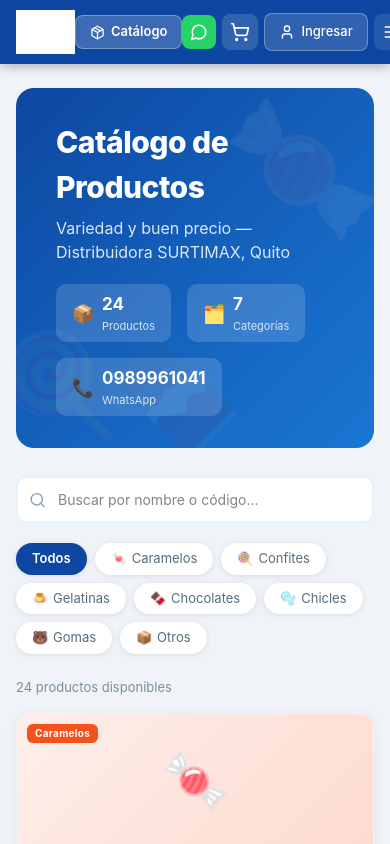
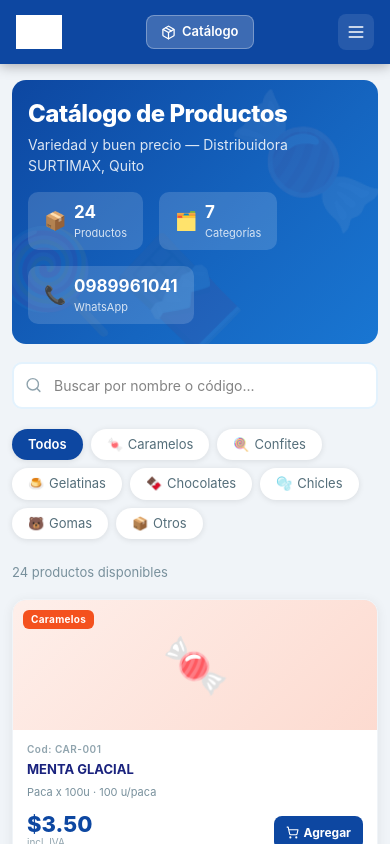
Before and after one commit to Dilankl30/SURTIMAX, a React (Vite) app: page / in a window 390 px wide. Shown: the top 844 px of the page. Built offline with nearby package versions, Linux system fonts and the light colour scheme.

Commit message:
fix: move mobile navbar actions into hamburger menu

```diff
--- a/package.json
+++ b/package.json
@@ -86,5 +86,8 @@
     "overrides": {
       "vite": "6.3.5"
     }
+  },
+  "engines": {
+    "node": "20.x"
   }
 }
--- a/src/app/components/Catalog.tsx
+++ b/src/app/components/Catalog.tsx
@@ -1,6 +1,7 @@
 import { useState, useMemo } from 'react';
 import { Search, ShoppingCart, Package } from 'lucide-react';
 import { useStore } from '../store';
+import { useIsMobile } from './ui/use-mobile';
 import type { Product } from '../store';
 
 const CAT_COLOR: Record<string, string> = {
@@ -18,6 +19,7 @@
   const [search, setSearch] = useState('');
   const [activeCategory, setActiveCategory] = useState('Todos');
   const [addedId, setAddedId] = useState<string | null>(null);
+  const isMobile = useIsMobile();
 
   const categories = useMemo(() => ['Todos', ...Array.from(new Set(products.map(p => p.category)))], [products]);
 
@@ -37,20 +39,20 @@
   const cartCount = cart.reduce((s, i) => s + i.quantity, 0);
 
   return (
-    <div style={{ maxWidth: 1280, margin: '0 auto', padding: '24px 16px' }}>
+    <div style={{ maxWidth: 1280, margin: '0 auto', padding: isMobile ? '16px 12px 90px' : '24px 16px' }}>
 
       {/* Hero */}
       <div style={{
         background: 'linear-gradient(135deg, #0D47A1 0%, #1565C0 60%, #1976D2 100%)',
-        borderRadius: 18, padding: '32px 40px', marginBottom: 28, color: 'white',
+        borderRadius: isMobile ? 14 : 18, padding: isMobile ? '20px 16px' : '32px 40px', marginBottom: isMobile ? 18 : 28, color: 'white',
         position: 'relative', overflow: 'hidden',
       }}>
         <div style={{ position: 'absolute', right: -10, top: -20, fontSize: 130, opacity: 0.08, userSelect: 'none' }}>🍬</div>
         <div style={{ position: 'absolute', right: 130, bottom: -30, fontSize: 110, opacity: 0.06, userSelect: 'none' }}>🍫</div>
         <div style={{ position: 'absolute', left: -20, bottom: -10, fontSize: 100, opacity: 0.05, userSelect: 'none' }}>🍭</div>
         <div style={{ position: 'relative', zIndex: 1 }}>
-          <h1 style={{ margin: '0 0 6px', fontSize: 30, fontWeight: 800, letterSpacing: -0.5 }}>Catálogo de Productos</h1>
-          <p style={{ margin: '0 0 20px', opacity: 0.85, fontSize: 16 }}>Variedad y buen precio — Distribuidora SURTIMAX, Quito</p>
+          <h1 style={{ margin: '0 0 6px', fontSize: isMobile ? 24 : 30, fontWeight: 800, letterSpacing: -0.5, lineHeight: 1.15 }}>Catálogo de Productos</h1>
+          <p style={{ margin: '0 0 16px', opacity: 0.85, fontSize: isMobile ? 14 : 16 }}>Variedad y buen precio — Distribuidora SURTIMAX, Quito</p>
           <div style={{ display: 'flex', gap: 16, flexWrap: 'wrap' }}>
             <HeroBadge emoji="📦" label="Productos" value={products.filter(p => p.available).length} />
             <HeroBadge emoji="🗂️" label="Categorías" value={categories.length - 1} />
@@ -108,7 +110,7 @@
           <p style={{ fontSize: 16 }}>No se encontraron productos</p>
         </div>
       ) : (
-        <div style={{ display: 'grid', gridTemplateColumns: 'repeat(auto-fill, minmax(210px, 1fr))', gap: 18 }}>
+        <div style={{ display: 'grid', gridTemplateColumns: isMobile ? '1fr' : 'repeat(auto-fill, minmax(210px, 1fr))', gap: isMobile ? 12 : 18 }}>
           {filtered.map(product => (
             <ProductCard
               key={product.id}
@@ -126,12 +128,12 @@
         <button
           onClick={() => setCartOpen(true)}
           style={{
-            position: 'fixed', bottom: 28, right: 28,
+            position: 'fixed', bottom: isMobile ? 14 : 28, right: isMobile ? 12 : 28,
             backgroundColor: '#0D47A1', color: 'white',
-            padding: '14px 22px', borderRadius: 50, border: 'none',
+            padding: isMobile ? '12px 16px' : '14px 22px', borderRadius: 50, border: 'none',
             boxShadow: '0 6px 24px rgba(13,71,161,0.45)',
             display: 'flex', alignItems: 'center', gap: 10,
-            cursor: 'pointer', zIndex: 50, fontSize: 14, fontWeight: 700,
+            cursor: 'pointer', zIndex: 50, fontSize: isMobile ? 13 : 14, fontWeight: 700, maxWidth: isMobile ? 'calc(100vw - 24px)' : undefined,
           }}
         >
           <ShoppingCart size={20} />
--- a/src/app/components/Header.tsx
+++ b/src/app/components/Header.tsx
@@ -1,18 +1,20 @@
 import { useState } from 'react';
 import { ShoppingCart, Bell, User, LogOut, Menu, X, Package, ClipboardList, LayoutDashboard, MessageCircle } from 'lucide-react';
 import { useStore } from '../store';
+import { useIsMobile } from './ui/use-mobile';
 import type { AppNotification } from '../store';
 import logoImg from '../../imports/DAME_CON_EL_FONDO_DE_202605160147.jpeg';
 
 export function Header() {
   const { view, setView, cart, setCartOpen, cartOpen, currentUser, logout, setAuthOpen, notifications } = useStore();
   const [mobileOpen, setMobileOpen] = useState(false);
+  const isMobile = useIsMobile();
   const [notifOpen, setNotifOpen] = useState(false);
 
   const cartCount = cart.reduce((s, i) => s + i.quantity, 0);
   const unreadNotifs = notifications.filter(n => !n.read).length;
 
-  const nav = (v: typeof view, label: string, close = false) => {
+  const nav = (v: typeof view, close = false) => {
     setView(v);
     if (close) setMobileOpen(false);
   };
@@ -24,7 +26,7 @@
 
           {/* Logo */}
           <button onClick={() => nav('catalog')} style={{ background: 'none', border: 'none', cursor: 'pointer', padding: 0, flexShrink: 0 }}>
-            <img src={logoImg} alt="SURTIMAX" style={{ height: 44, objectFit: 'contain', filter: 'brightness(0) invert(1)' }} />
+            <img src={logoImg} alt="SURTIMAX" style={{ height: isMobile ? 34 : 44, objectFit: 'contain', filter: 'brightness(0) invert(1)', maxWidth: isMobile ? 120 : 170 }} />
           </button>
 
           {/* Desktop Nav */}
@@ -53,7 +55,9 @@
           </nav>
 
           {/* Right actions */}
-          <div style={{ display: 'flex', alignItems: 'center', gap: 6, flexShrink: 0 }}>
+          <div style={{ display: 'flex', alignItems: 'center', gap: isMobile ? 6 : 6, flexShrink: 0 }}>
+            {!isMobile && (
+              <>
                 {/* WhatsApp */}
                 <a
                   href="https://wa.me/593989961041?text=Hola%20SURTIMAX%2C%20necesito%20informaci%C3%B3n"
@@ -95,14 +99,14 @@
                   </div>
                 )}
 
-            {/* User */}
+                {/* User desktop */}
                 {currentUser ? (
                   <div style={{ display: 'flex', alignItems: 'center', gap: 8 }}>
                     <div style={{ display: 'flex', alignItems: 'center', gap: 6, backgroundColor: 'rgba(255,255,255,0.1)', borderRadius: 8, padding: '6px 10px' }}>
                       <div style={{ width: 26, height: 26, borderRadius: '50%', backgroundColor: currentUser.isAdmin ? '#FF9800' : '#4FC3F7', display: 'flex', alignItems: 'center', justifyContent: 'center', fontSize: 12, fontWeight: 700, color: 'white' }}>
                         {currentUser.name[0]}
                       </div>
-                  <span style={{ color: 'white', fontSize: 13, fontWeight: 500 }} className="hidden md:block">
+                      <span style={{ color: 'white', fontSize: 13, fontWeight: 500 }}>
                         {currentUser.name.split(' ')[0]}
                         {currentUser.isAdmin && <span style={{ marginLeft: 4, fontSize: 10, backgroundColor: '#FF9800', padding: '1px 5px', borderRadius: 10 }}>Admin</span>}
                       </span>
@@ -123,6 +127,8 @@
                     <User size={16} /> Ingresar
                   </button>
                 )}
+              </>
+            )}
 
             {/* Mobile menu */}
             <button
@@ -138,17 +144,26 @@
         {/* Mobile nav */}
         {mobileOpen && (
           <div style={{ borderTop: '1px solid rgba(255,255,255,0.15)', padding: '12px 0', display: 'flex', flexDirection: 'column', gap: 2 }} className="md:hidden">
-            <MobileNavBtn onClick={() => nav('catalog', '', true)}>📦 Catálogo</MobileNavBtn>
+            <MobileNavBtn onClick={() => { setCartOpen(true); setMobileOpen(false); }}>🛒 Ver carrito {cartCount > 0 ? `(${cartCount})` : ''}</MobileNavBtn>
+            <a href="https://wa.me/593989961041?text=Hola%20SURTIMAX%2C%20necesito%20informaci%C3%B3n" target="_blank" rel="noopener noreferrer" style={{ color: 'rgba(255,255,255,0.9)', textDecoration: 'none', padding: '10px 8px', borderRadius: 6, fontSize: 14, display: 'block' }} onClick={() => setMobileOpen(false)}>💬 WhatsApp</a>
+            <MobileNavBtn onClick={() => nav('catalog', true)}>📦 Catálogo</MobileNavBtn>
             {currentUser && !currentUser.isAdmin && (
-              <MobileNavBtn onClick={() => nav('my-quotes', '', true)}>📋 Mis Cotizaciones</MobileNavBtn>
+              <MobileNavBtn onClick={() => nav('my-quotes', true)}>📋 Mis Cotizaciones</MobileNavBtn>
             )}
             {currentUser?.isAdmin && (
               <>
-                <MobileNavBtn onClick={() => nav('admin-dashboard', '', true)}>📊 Dashboard</MobileNavBtn>
-                <MobileNavBtn onClick={() => nav('admin-products', '', true)}>📦 Productos</MobileNavBtn>
-                <MobileNavBtn onClick={() => nav('admin-quotes', '', true)}>📋 Cotizaciones Admin</MobileNavBtn>
+                <MobileNavBtn onClick={() => nav('admin-dashboard', true)}>📊 Dashboard</MobileNavBtn>
+                <MobileNavBtn onClick={() => nav('admin-products', true)}>📦 Productos</MobileNavBtn>
+                <MobileNavBtn onClick={() => nav('admin-quotes', true)}>📋 Cotizaciones Admin</MobileNavBtn>
               </>
             )}
+            <div style={{ borderTop: '1px solid rgba(255,255,255,0.15)', marginTop: 8, paddingTop: 8 }}>
+              {currentUser ? (
+                <MobileNavBtn onClick={() => { logout(); setMobileOpen(false); }}>🚪 Cerrar sesión</MobileNavBtn>
+              ) : (
+                <MobileNavBtn onClick={() => { setAuthOpen(true); setMobileOpen(false); }}>👤 Ingresar</MobileNavBtn>
+              )}
+            </div>
           </div>
         )}
       </div>
@@ -194,7 +209,7 @@
   return (
     <>
       <div style={{ position: 'fixed', inset: 0, zIndex: 99 }} onClick={onClose} />
-      <div style={{ position: 'absolute', right: 0, top: 'calc(100% + 8px)', backgroundColor: 'white', borderRadius: 14, boxShadow: '0 8px 32px rgba(0,0,0,0.18)', width: 340, zIndex: 150, overflow: 'hidden', border: '1px solid #E3F2FD' }}>
+      <div style={{ position: 'absolute', right: 0, top: 'calc(100% + 8px)', backgroundColor: 'white', borderRadius: 14, boxShadow: '0 8px 32px rgba(0,0,0,0.18)', width: 'min(340px, calc(100vw - 24px))', zIndex: 150, overflow: 'hidden', border: '1px solid #E3F2FD' }}>
         <div style={{ padding: '14px 16px', borderBottom: '1px solid #E3F2FD', display: 'flex', justifyContent: 'space-between', alignItems: 'center', background: '#F8FAFE' }}>
           <span style={{ fontWeight: 700, color: '#0D47A1', fontSize: 14 }}>🔔 Notificaciones</span>
           <button onClick={clearNotifications} style={{ background: 'none', border: 'none', color: '#1976D2', cursor: 'pointer', fontSize: 12, fontWeight: 500 }}>
--- a/vite.config.ts
+++ b/vite.config.ts
@@ -31,6 +31,19 @@
     },
   },
 
+
+  build: {
+    chunkSizeWarningLimit: 1000,
+    rollupOptions: {
+      output: {
+        manualChunks: {
+          react: ['react', 'react-dom'],
+          mui: ['@mui/material', '@mui/icons-material'],
+        },
+      },
+    },
+  },
+
   // File types to support raw imports. Never add .css, .tsx, or .ts files to this.
   assetsInclude: ['**/*.svg', '**/*.csv'],
 })
```
Also changed, not shown: src/styles/globals.css (+9 -0 lines). Lines whose indentation alone changed are shown as unchanged.
